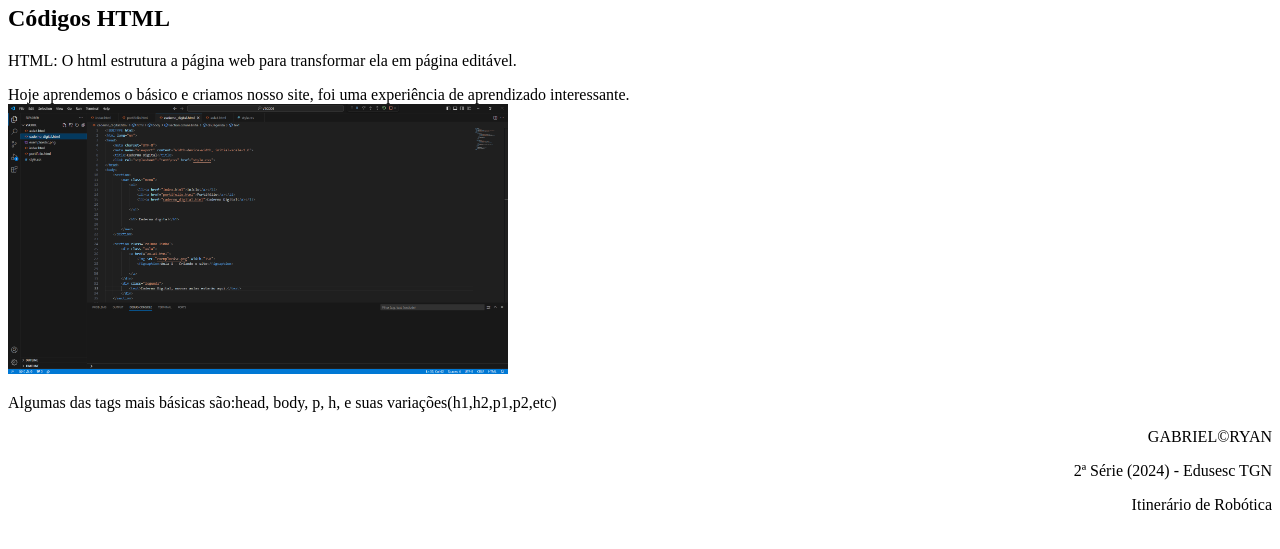
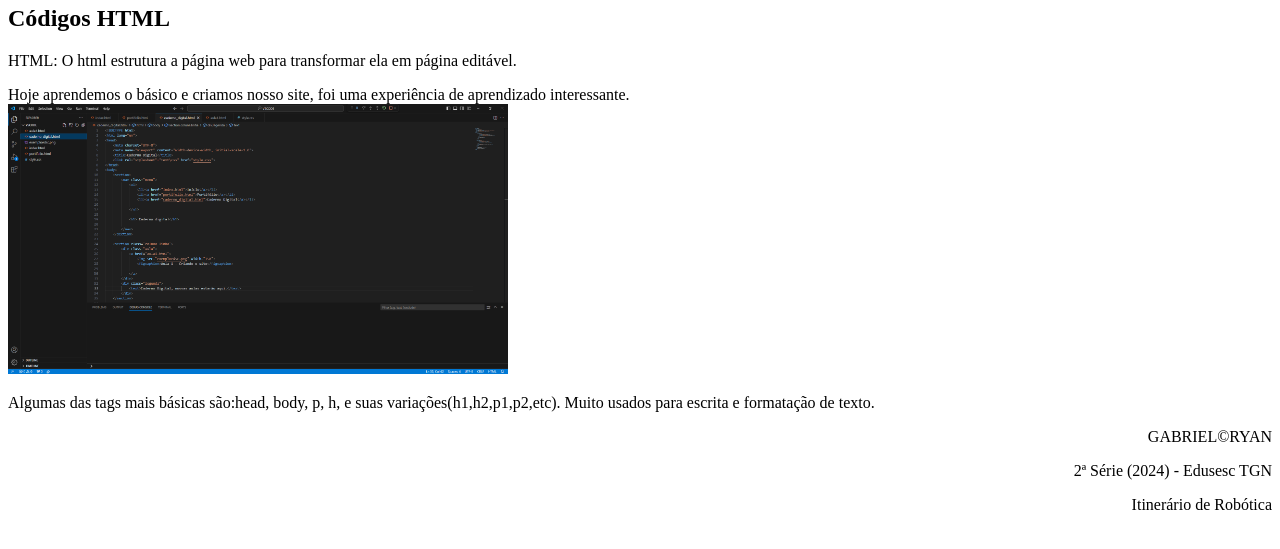
Before and after one commit to GabrielRyanAR/Caderno-Digital, a plain HTML site: page aula1.html in a window 1280 px wide. Shown: the part 73-622 px from the top of the page. Drawn offline with Linux system fonts and the light colour scheme.

Commit message:
Update aula1.html

```diff
--- a/aula1.html
+++ b/aula1.html
@@ -21,7 +21,7 @@
     <p>HTML: O html estrutura a página web para transformar ela em página editável.</p>
     <text>Hoje aprendemos o básico e criamos nosso site, foi uma experiência de aprendizado interessante.</text> <br>
     <img src="print_aula1.png" width="500">
-    <p> Algumas das tags mais básicas são:head, body, p, h, e suas variações(h1,h2,p1,p2,etc)</p>
+    <p> Algumas das tags mais básicas são:head, body, p, h, e suas variações(h1,h2,p1,p2,etc). Muito usados para escrita e formatação de texto.</p>
     <footer>
         <p>GABRIEL©RYAN</p>
         <p> 2ª Série (2024) - Edusesc TGN</p>
```
